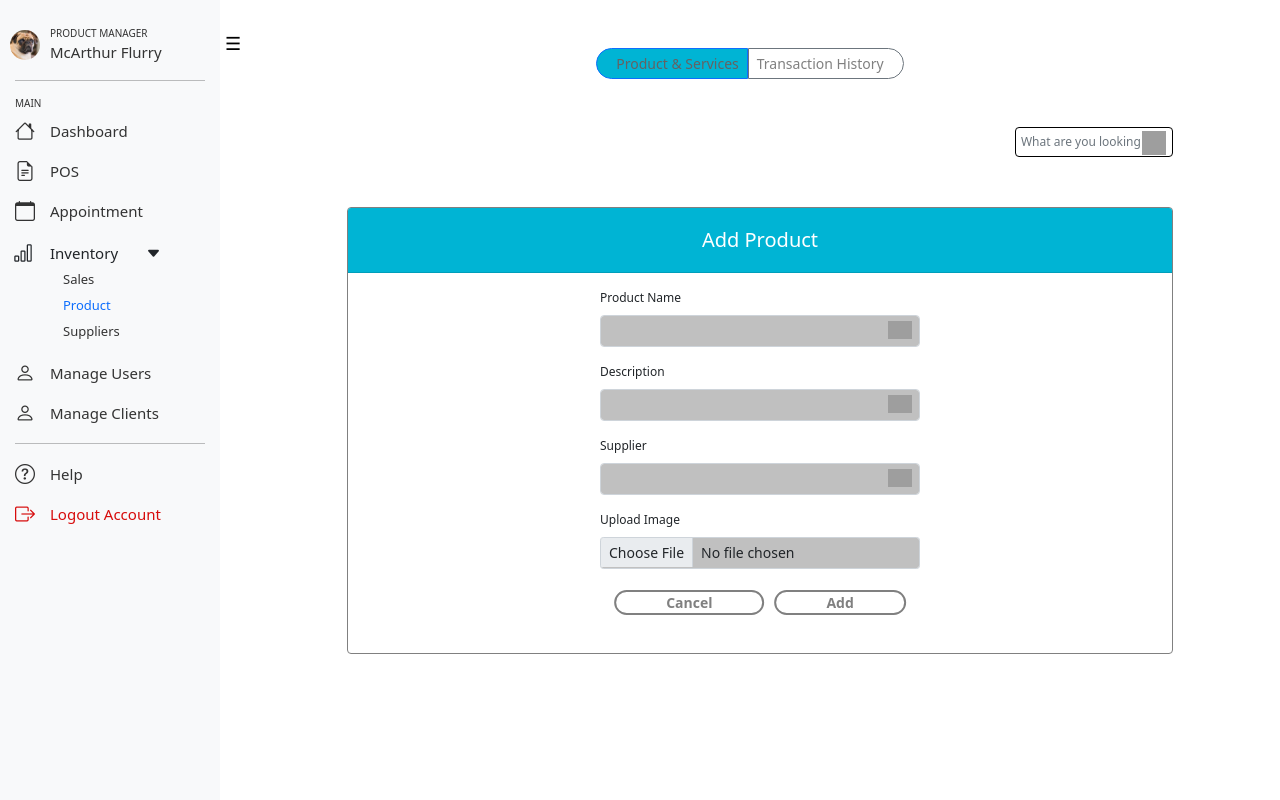
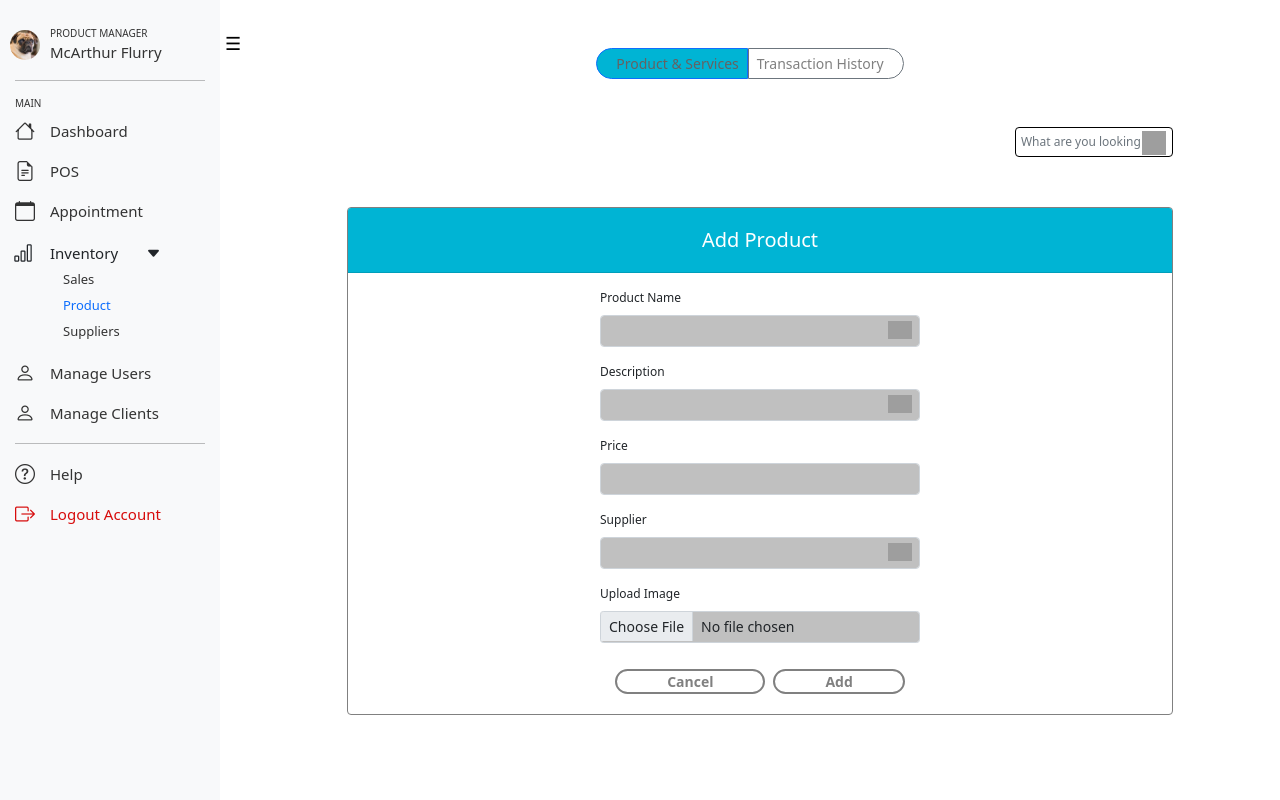
Before and after one commit to aidez06/vet, a Flask app: template admin/templates/add_product.html in a window 1280 px wide. Run offline with Flask 3, Linux system fonts and the light colour scheme; the template is opened without the code that fills it, so the values that code supplies are empty; some libraries are stand-ins or nearby versions; grey boxes are pictures that could not be loaded.

Commit message:
added price to the form

```diff
--- a/admin/templates/add_product.html
+++ b/admin/templates/add_product.html
@@ -91,6 +91,12 @@
                             <input type="email" class="form-control control-product" id="AddProduct1">
                           </div>
 
+                        <!--Price-->
+                          <div class="mb-3 input-with-image">
+                            <label for="AddProduct1" class="form-label">Price</label>
+                            <input type="number" class="form-control control-product" id="AddProduct1">
+                          </div>
+
                         <!--Supplier-->
                           <div class="mb-3 input-with-image">
                             <label for="AddSupplier1" class="form-label">Supplier</label>
@@ -107,7 +113,7 @@
                       </form>
 
                   <!--Option Buttons-->
-                  <div class="position-absolute bottom-0 start-50 translate-middle-x add-btn">
+                  <div class="d-grid gap-2 d-md-flex justify-content-md-center mt-3">
                     <a href="product-table.html" class="btn btn-primary add-cancel add-choice">Cancel</a>
                     <a href="#" class="btn btn-primary add-add add-choice">Add</a>
                   </div>
--- a/admin/templates/edit_product.html
+++ b/admin/templates/edit_product.html
@@ -89,6 +89,12 @@
                             <img src="{{ url_for('static', filename='images\edit_24dp_000000.png') }}" id="edit-icon" alt="Edit Icon">
                             <input type="email" class="form-control control-product" id="EditProduct1">
                           </div>
+                    <!--Price-->
+                          <div class="mb-3 input-with-image">
+                            <label for="EditProduct1" class="form-label">Price</label>
+                            <img src="{{ url_for('static', filename='images\edit_24dp_000000.png') }}" id="edit-icon" alt="Edit Icon">
+                            <input type="number" class="form-control control-product" id="EditProduct1">
+                          </div>
 
                     <!--Supplier Name-->
                           <div class="mb-3 input-with-image">
```
